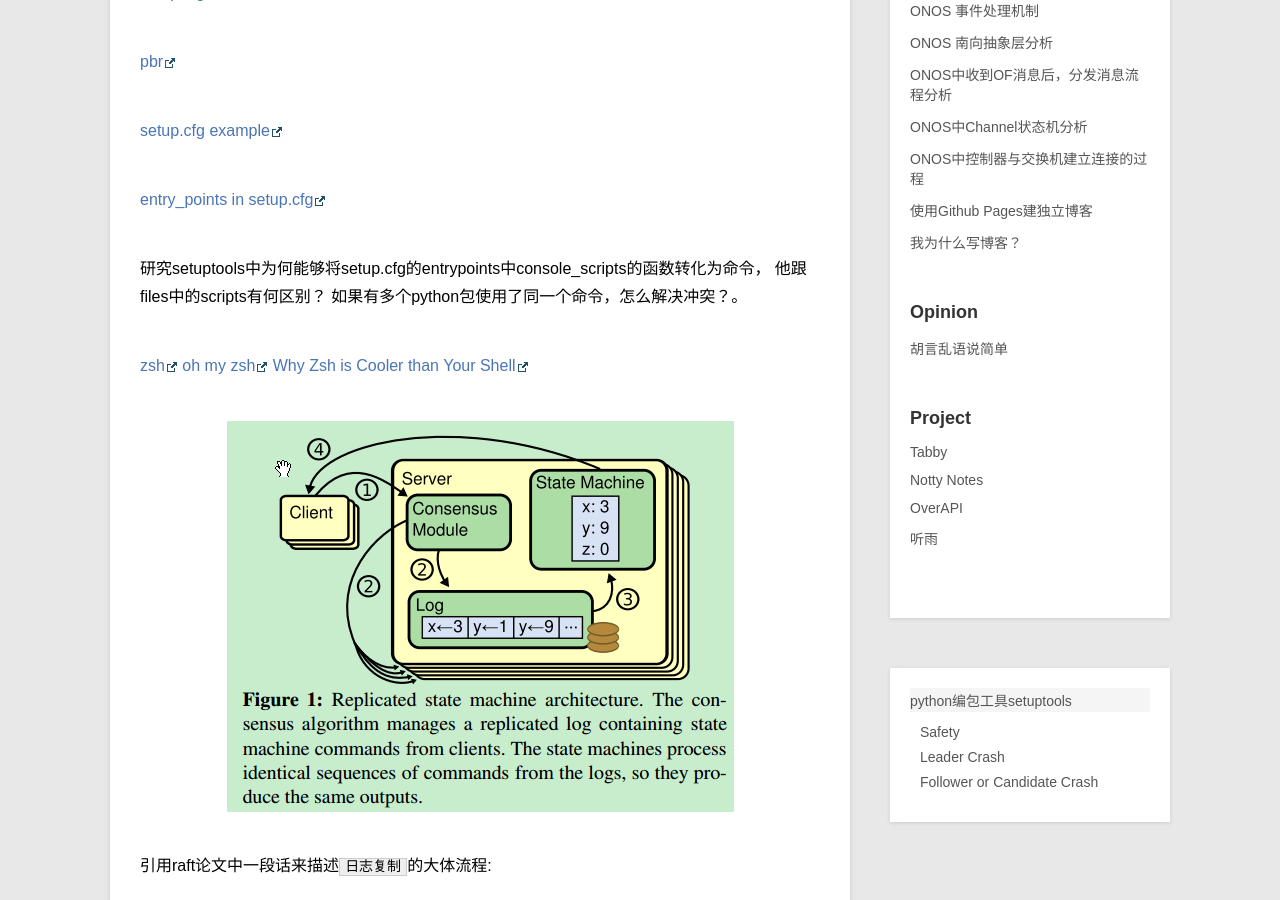
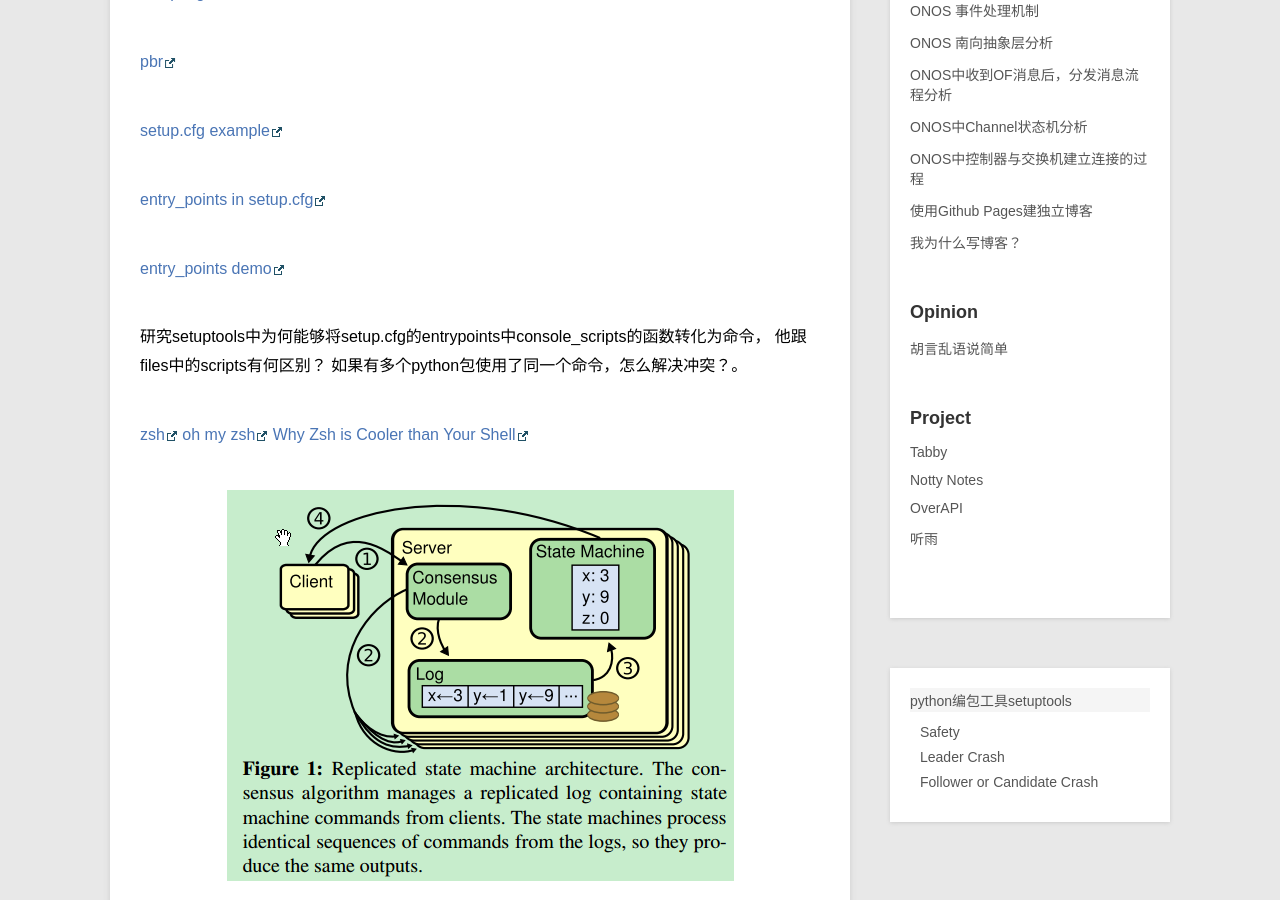
Before and after one commit to KailongLi/kailongli.github.io, a Jekyll site: the page built from _posts/blog/2016-09-06-python-package-setuptools.md, in a window 1280 px wide and 900 px high, scrolled down 511 px. Built offline with Jekyll 4.4.1, drawn with Linux system fonts in a browser that asks for light colours; Markdown is read by kramdown in place of the engine named in the settings.

Commit message:
entry_points demo

```diff
--- a/_posts/blog/2016-09-06-python-package-setuptools.md
+++ b/_posts/blog/2016-09-06-python-package-setuptools.md
@@ -18,6 +18,8 @@ description: 在介绍完leader election和 log replication这两个重要的特
 [setup.cfg example](https://trac.stsci.edu/ssb/stsci_python/browser/sample_project/branches/irafx/trunk/setup.cfg.sample?rev=21893#L48)
 
 [entry_points in setup.cfg](http://stackoverflow.com/questions/774824/explain-python-entry-points)
+
+[entry_points demo](https://github.com/RichardBronosky/entrypoint_demo)
 
 研究setuptools中为何能够将setup.cfg的entrypoints中console_scripts的函数转化为命令，
 他跟files中的scripts有何区别？
```
